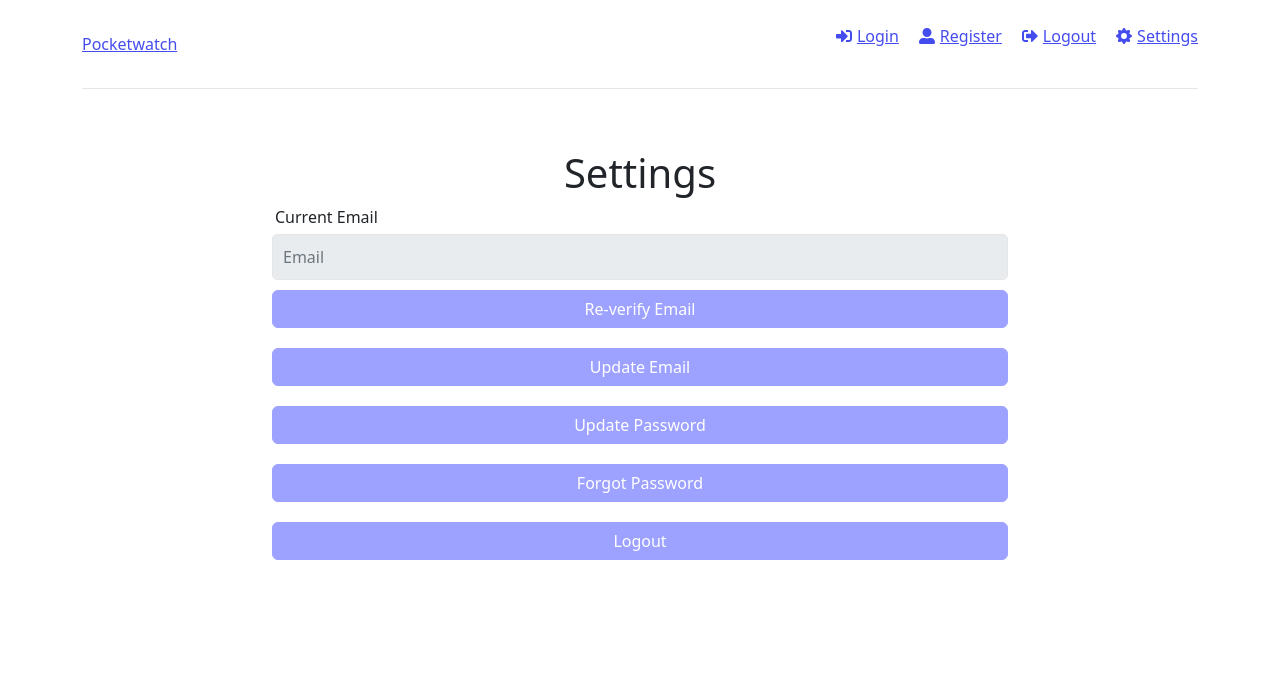
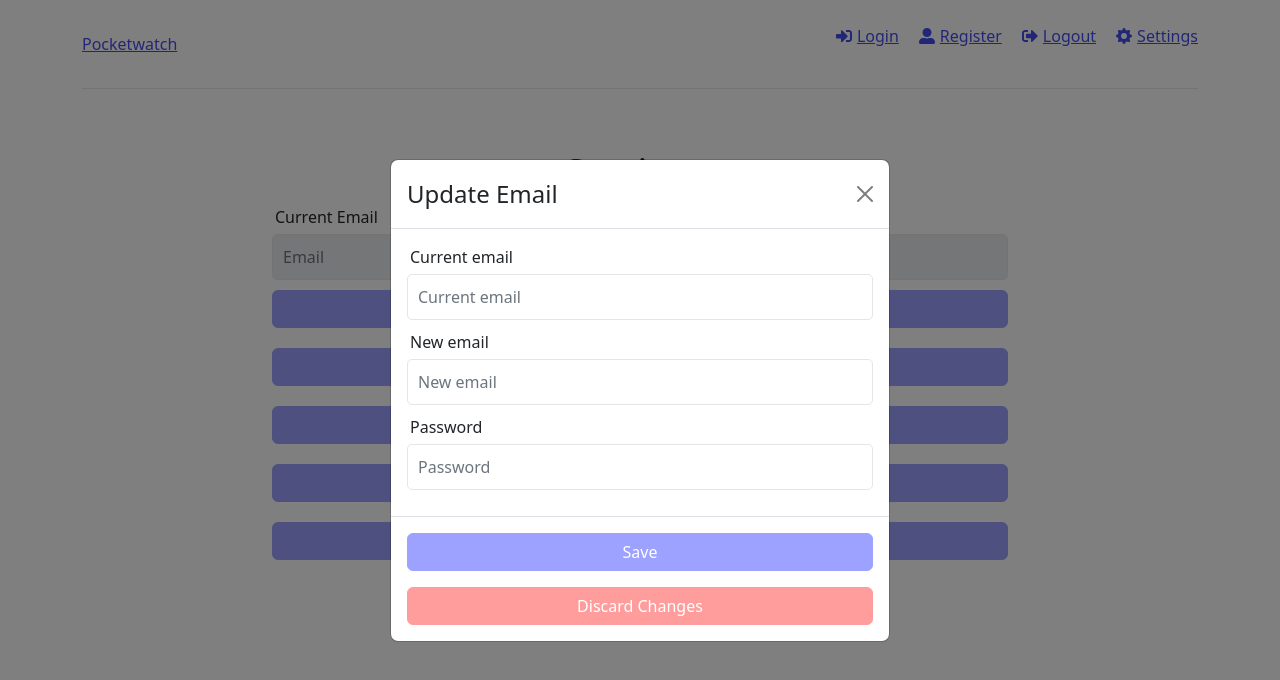
Before and after one commit to constellationz/pocketwatch, a React (Create React App) app in the folder frontend/: page /settings in a window 1280 px wide. Both pictures are taken after a click on the button "Update Email". Shown: the top 680 px of the page. Built offline with nearby package versions, Linux system fonts and the light colour scheme.

Commit message:
Add update email and password modals

```diff
--- /dev/null
+++ b/frontend/src/components/UpdateEmail.js
@@ -0,0 +1,44 @@
+import React, { useState } from 'react';
+import Button from 'react-bootstrap/Button';
+import Modal from 'react-bootstrap/Modal';
+import ModalButtons from "./ModalButtons";
+
+function UpdateEmail() {
+  const [show, setShow] = useState(false);
+
+  const handleClose = () => setShow(false);
+  const handleShow = () => setShow(true);
+
+  return (
+    <>
+      <Button className="btn btn-block form-button" id="pocketwatch" variant="dark" onClick={handleShow}>
+        Update Email
+      </Button>
+
+      <Modal show={show} onHide={handleClose} centered>
+        <Modal.Header closeButton>
+          <Modal.Title>Update Email</Modal.Title>
+        </Modal.Header>
+        <Modal.Body>
+          <div className="form-group">
+            <label htmlFor="current-email">Current email</label>
+            <input className="form-control" id="current-email" type="email" placeholder={"Current email"}></input>
+          </div>
+          <div className="form-group">
+            <label htmlFor="new-email">New email</label>
+            <input className="form-control" id="new-email" type="email" placeholder={"New email"}></input>
+          </div>
+          <div className="form-group">
+            <label htmlFor="password">Password</label>
+            <input className="form-control" id="password" type="password" placeholder={"Password"}></input>
+          </div>
+        </Modal.Body>
+        <Modal.Footer className="d-flex flex-column align-items-stretch">
+          <ModalButtons successText="Save" dangerText="Discard Changes" />
+        </Modal.Footer>
+      </Modal>
+    </>
+  );
+}
+
+export default UpdateEmail;
--- /dev/null
+++ b/frontend/src/components/UpdatePassword.js
@@ -0,0 +1,44 @@
+import React, { useState } from 'react';
+import Button from 'react-bootstrap/Button';
+import Modal from 'react-bootstrap/Modal';
+import ModalButtons from "./ModalButtons";
+
+function UpdatePassword() {
+  const [show, setShow] = useState(false);
+
+  const handleClose = () => setShow(false);
+  const handleShow = () => setShow(true);
+
+  return (
+    <>
+      <Button className="btn btn-block form-button" id="pocketwatch" variant="dark" onClick={handleShow}>
+        Update Password
+      </Button>
+
+      <Modal show={show} onHide={handleClose} centered>
+        <Modal.Header closeButton>
+          <Modal.Title>Update Password</Modal.Title>
+        </Modal.Header>
+        <Modal.Body>
+          <div className="form-group">
+            <label htmlFor="current-password">Current password</label>
+            <input className="form-control" id="current-password" type="password" placeholder={"Current password"}></input>
+          </div>
+          <div className="form-group">
+            <label htmlFor="new-password">New password</label>
+            <input className="form-control" id="new-password" type="password" placeholder={"New password"}></input>
+          </div>
+          <div className="form-group">
+            <label htmlFor="new-password-repeat">Repeat new password</label>
+            <input className="form-control" id="new-password-repeat" type="password" placeholder={"Repeat new password"}></input>
+          </div>
+        </Modal.Body>
+        <Modal.Footer className="d-flex flex-column align-items-stretch">
+          <ModalButtons successText="Save" dangerText="Discard Changes" />
+        </Modal.Footer>
+      </Modal>
+    </>
+  );
+}
+
+export default UpdatePassword;
--- a/frontend/src/pages/Settings.jsx
+++ b/frontend/src/pages/Settings.jsx
@@ -2,6 +2,8 @@
 // Settings page
 
 import Button from 'react-bootstrap/Button';
+import UpdateEmail from '../components/UpdateEmail';
+import UpdatePassword from '../components/UpdatePassword';
 
 function Settings() {
   return (
@@ -23,12 +25,8 @@ function Settings() {
           <Button className="btn btn-block form-button" id="pocketwatch">
             Re-verify Email
           </Button>
-          <Button className="btn btn-block form-button" id="pocketwatch">
-            Update Email
-          </Button>
-          <Button className="btn btn-block form-button" id="pocketwatch">
-            Update Password
-          </Button>
+          <UpdateEmail />
+          <UpdatePassword />
           <Button className="btn btn-block form-button" id="pocketwatch">
             Forgot Password
           </Button>
```
